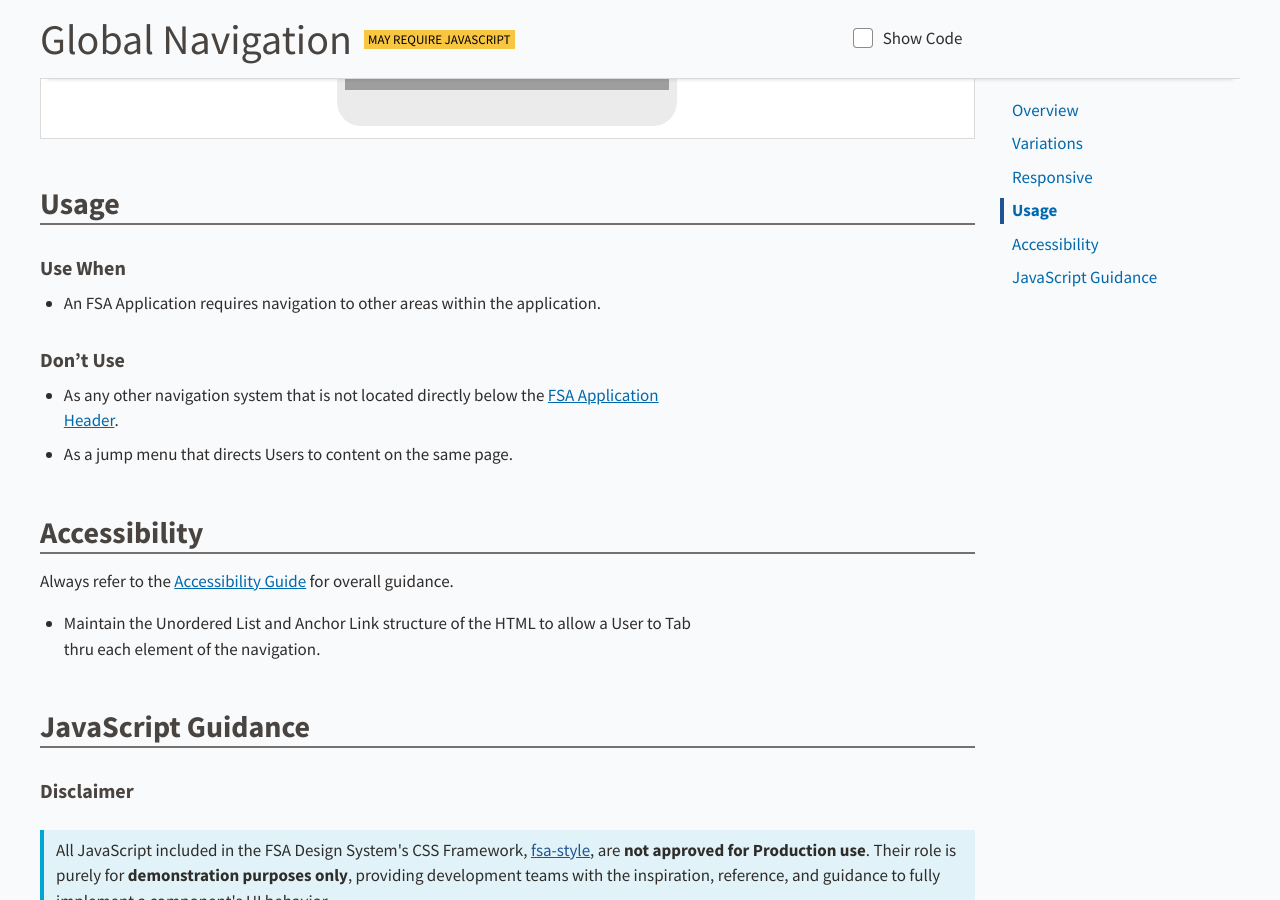
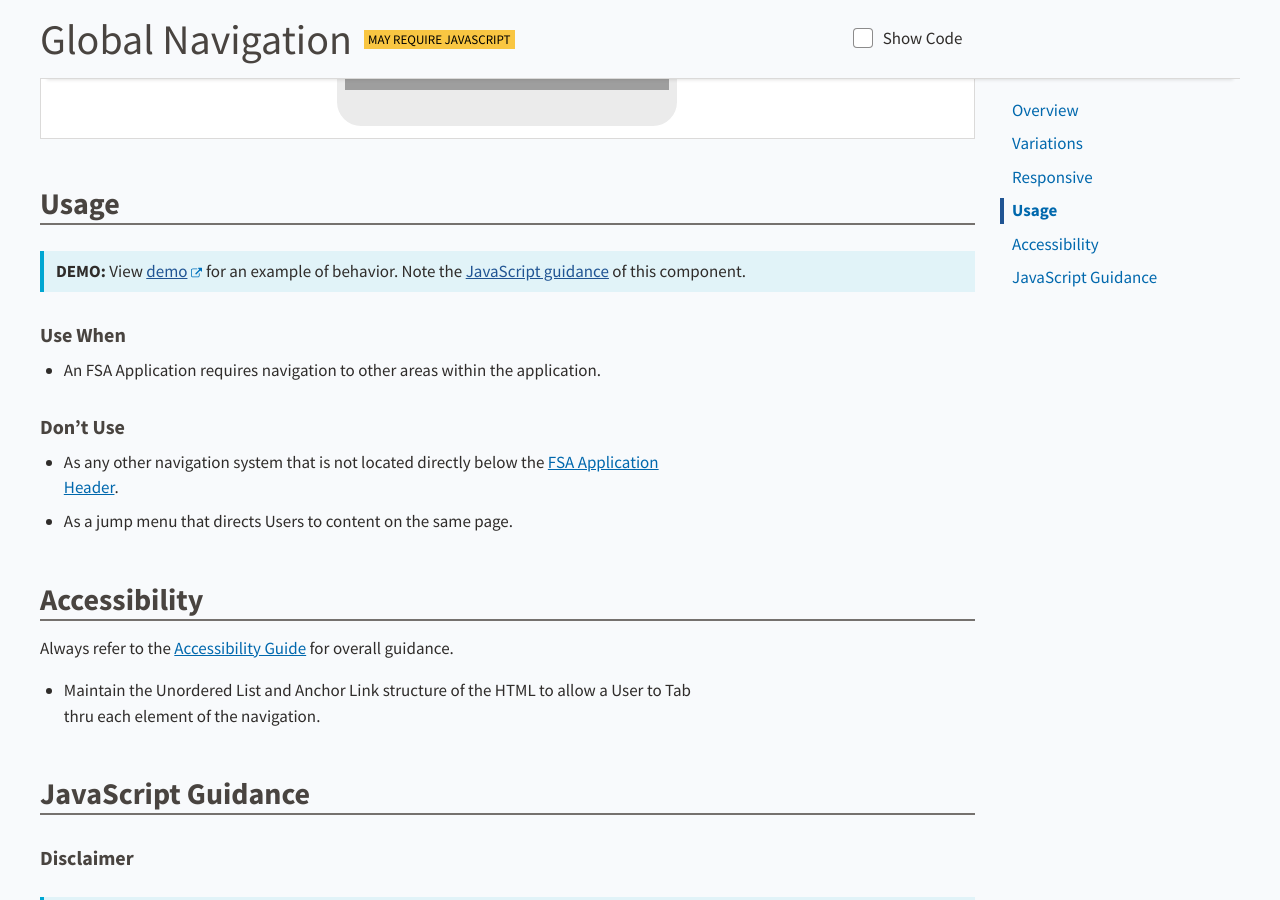
Before and after one commit to USDA-FSA/fsa-design-system, a Jekyll site: the page built from components/top-nav/index.md, in a window 1280 px wide and 900 px high, scrolled down 3721 px. Built offline with Jekyll 4.4.1, drawn with Linux system fonts in a browser that asks for light colours.

Commit message:
Added Demo note to Top Nav

```diff
--- a/components/top-nav/index.md
+++ b/components/top-nav/index.md
@@ -1578,6 +1578,12 @@ Expanding upon the menu, utilize the sub menus with `class="fsa-nav-global__sub-
 
 ## Usage
 
+<div class="fsa-alert fsa-alert--info fsa-alert--no-icon">
+  <div class="fsa-alert__body">
+    <p class="fsa-alert__text"><strong>DEMO:</strong> View <a href="http://usda-fsa.github.io/fsa-style/demo/rwd__header-nav-global.html" class="usa-external_link" target="_blank">demo</a> for an example of behavior. Note the <a href="#javascript-guidance">JavaScript guidance</a> of this component.</p>
+  </div>
+</div>
+
 ### Use When
 
 * An FSA Application requires navigation to other areas within the application.
```
